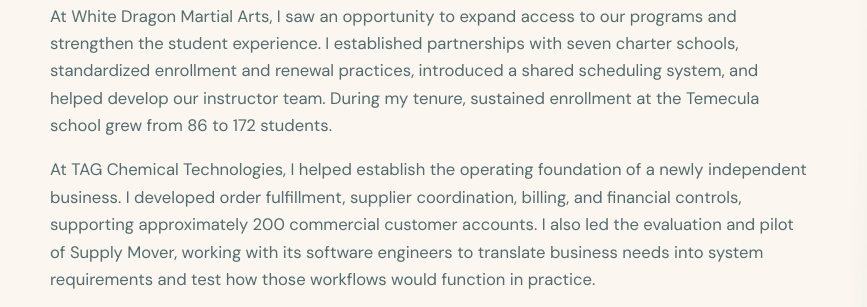
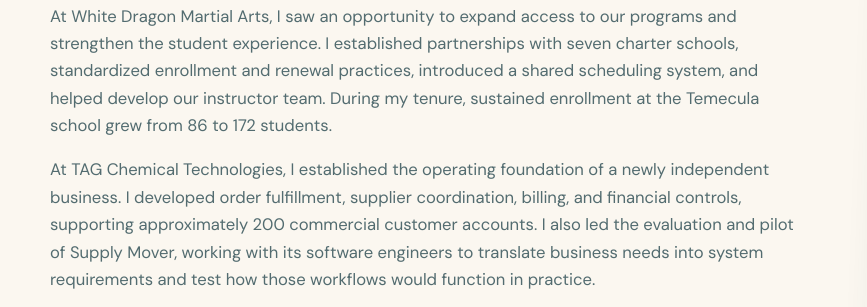
Before and after one commit to caitmcc165/cmccollom-cg-portfolio, a plain HTML site: page about.html in a window 1280 px wide. Shown: the part 1346-1653 px from the top of the page, 0-867 px from the left. Drawn offline with nearby package versions, Linux system fonts and the light colour scheme.

Commit message:
Clarify ownership of TAG operating foundation

```diff
--- a/about.html
+++ b/about.html
@@ -33,7 +33,7 @@
    <p>Throughout my career, I've been drawn to opportunities to make a business more effective, whether that means developing a new service, improving the customer experience, or connecting people and processes through technology. I look at how the pieces of a business work together, identify where a change can create meaningful value, and develop practical solutions that people can use and sustain.</p>
    <p>At Technical Difference, I helped develop an organized software-training function by establishing consistent scheduling, expense controls, client coordination, and operating procedures. Working with trainers, Sales, Accounting, and leadership, I helped turn training into a profitable service and create a more reliable experience for clients.</p>
    <p>At White Dragon Martial Arts, I saw an opportunity to expand access to our programs and strengthen the student experience. I established partnerships with seven charter schools, standardized enrollment and renewal practices, introduced a shared scheduling system, and helped develop our instructor team. During my tenure, sustained enrollment at the Temecula school grew from 86 to 172 students.</p>
-   <p>At TAG Chemical Technologies, I helped establish the operating foundation of a newly independent business. I developed order fulfillment, supplier coordination, billing, and financial controls, supporting approximately 200 commercial customer accounts. I also led the evaluation and pilot of Supply Mover, working with its software engineers to translate business needs into system requirements and test how those workflows would function in practice.</p>
+   <p>At TAG Chemical Technologies, I established the operating foundation of a newly independent business. I developed order fulfillment, supplier coordination, billing, and financial controls, supporting approximately 200 commercial customer accounts. I also led the evaluation and pilot of Supply Mover, working with its software engineers to translate business needs into system requirements and test how those workflows would function in practice.</p>
    <p>These experiences have taught me that effective improvements require more than a good idea. They require an understanding of the business, consideration of the people affected, clear decisions about priorities, and collaboration with the people who will bring the solution to life. My B.S. in Business Management and M.S. in DevOps Software Engineering complement that experience with a foundation in business strategy and software delivery.</p>
    <p>I bring this perspective to organizations looking to improve their operations, evolve their products, develop new capabilities, or strengthen customer experiences. My interest in software and games is a natural extension of that work: I enjoy exploring how systems, decisions, and human behavior interact to create experiences that people value.</p>
    <div class="actions"><a class="btn primary" href="work.html">Explore my work <svg viewBox="0 0 24 24" fill="none" stroke="currentColor" stroke-width="1.7" stroke-linecap="round" stroke-linejoin="round" aria-hidden="true"><path d="M5 12h14m-6-6 6 6-6 6"/></svg></a><a class="btn ghost" href="assets/Caitlin_McCollom_Resume.pdf" download>Download resume ↓</a></div>
```
